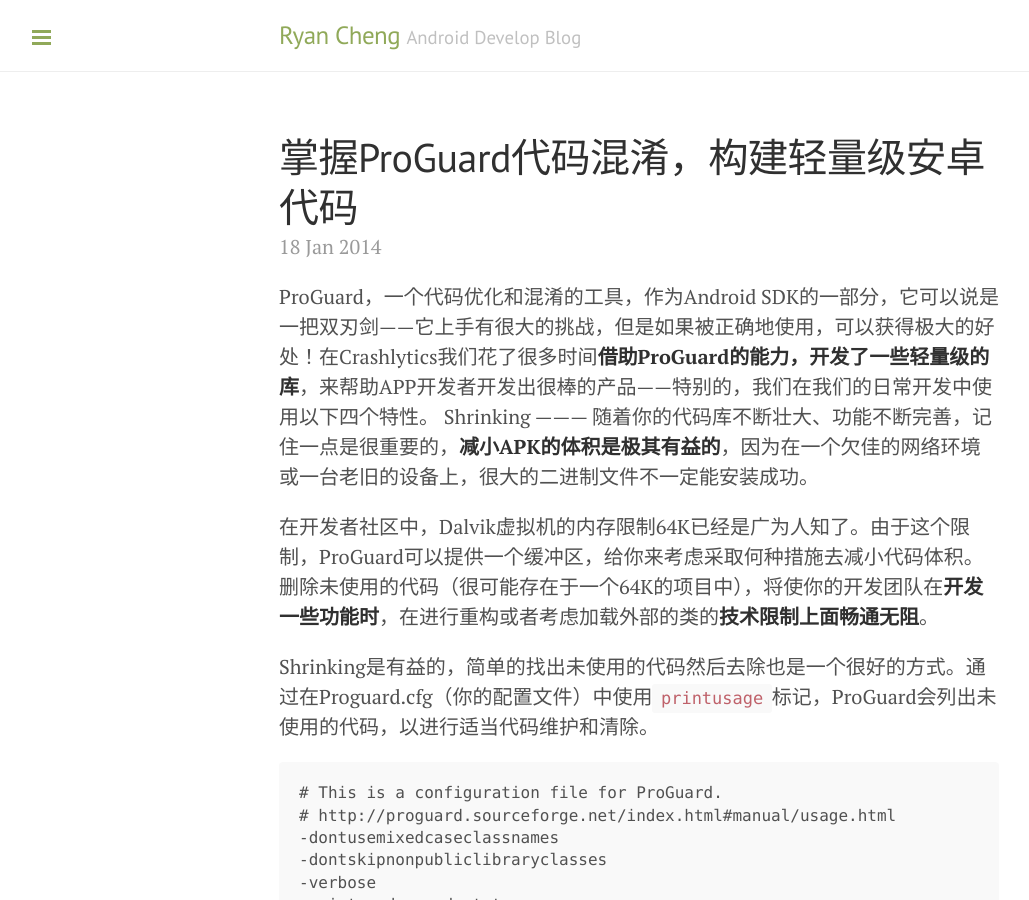
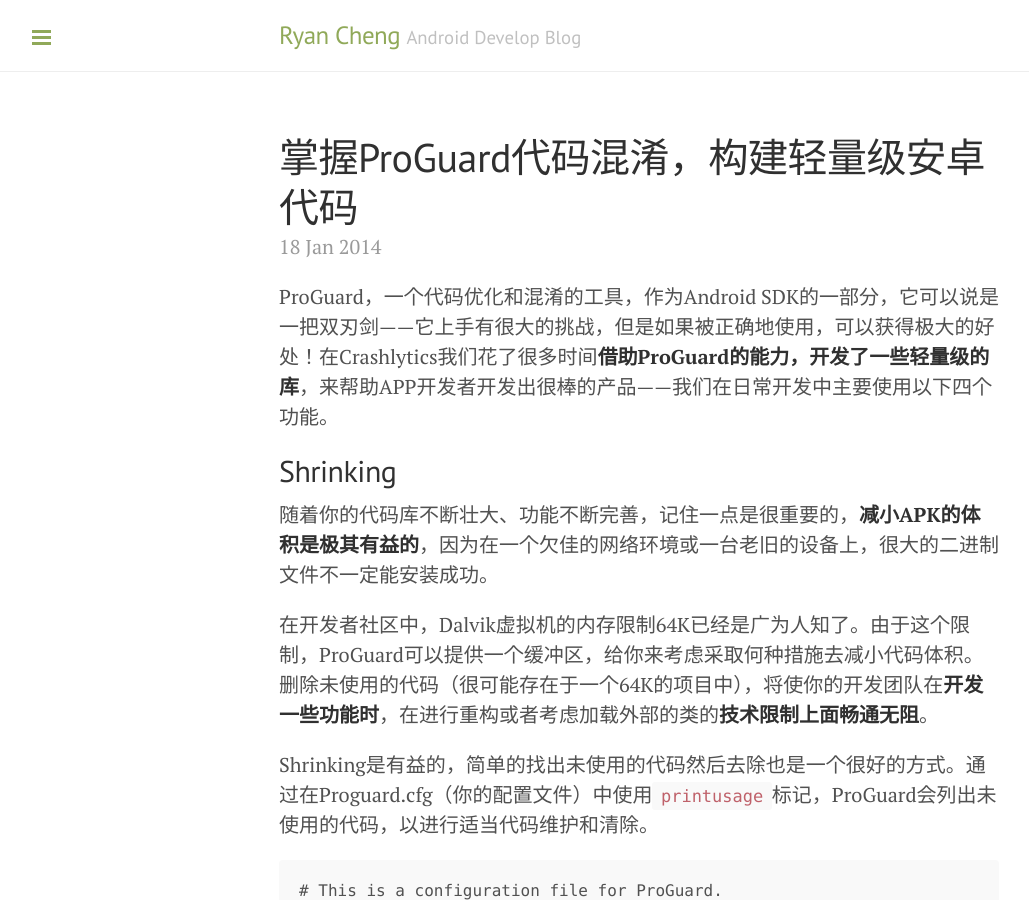
Before and after one commit to cr1944/cr1944.github.io, a Jekyll site: the page built from _posts/2014-01-18-proguard.md, in a window 1280 px wide and 900 px high. Shown: the whole window, without its empty margins (1-1030 px from the left). Built offline with Jekyll 4.4.1, drawn with Linux system fonts in a browser that asks for light colours; Markdown is read by kramdown in place of the engine named in the settings; comment, search, counter and statistics services are not loaded.

Commit message:
Update 2014-01-18-proguard.md

````diff
--- a/_posts/2014-01-18-proguard.md
+++ b/_posts/2014-01-18-proguard.md
@@ -2,7 +2,10 @@
 layout: post
 title: 掌握ProGuard代码混淆，构建轻量级安卓代码
 ---
-ProGuard，一个代码优化和混淆的工具，作为Android SDK的一部分，它可以说是一把双刃剑——它上手有很大的挑战，但是如果被正确地使用，可以获得极大的好处！在Crashlytics我们花了很多时间**借助ProGuard的能力，开发了一些轻量级的库**，来帮助APP开发者开发出很棒的产品——特别的，我们在我们的日常开发中使用以下四个特性。
+ProGuard，一个代码优化和混淆的工具，作为Android SDK的一部分，它可以说是一把双刃剑——它上手有很大的挑战，但是如果被正确地使用，可以获得极大的好处！在Crashlytics我们花了很多时间**借助ProGuard的能力，开发了一些轻量级的库**，来帮助APP开发者开发出很棒的产品——我们在日常开发中主要使用以下四个功能。
+
+<!--more-->
+
 Shrinking
 ---------
 随着你的代码库不断壮大、功能不断完善，记住一点是很重要的，**减小APK的体积是极其有益的**，因为在一个欠佳的网络环境或一台老旧的设备上，很大的二进制文件不一定能安装成功。
@@ -10,8 +13,6 @@ Shrinking
 在开发者社区中，Dalvik虚拟机的内存限制64K已经是广为人知了。由于这个限制，ProGuard可以提供一个缓冲区，给你来考虑采取何种措施去减小代码体积。删除未使用的代码（很可能存在于一个64K的项目中），将使你的开发团队在**开发一些功能时**，在进行重构或者考虑加载外部的类的**技术限制上面畅通无阻**。
 
 Shrinking是有益的，简单的找出未使用的代码然后去除也是一个很好的方式。通过在Proguard.cfg（你的配置文件）中使用`printusage`标记，ProGuard会列出未使用的代码，以进行适当代码维护和清除。
-
-<!--more-->
 
 ```xml
 # This is a configuration file for ProGuard.
````
